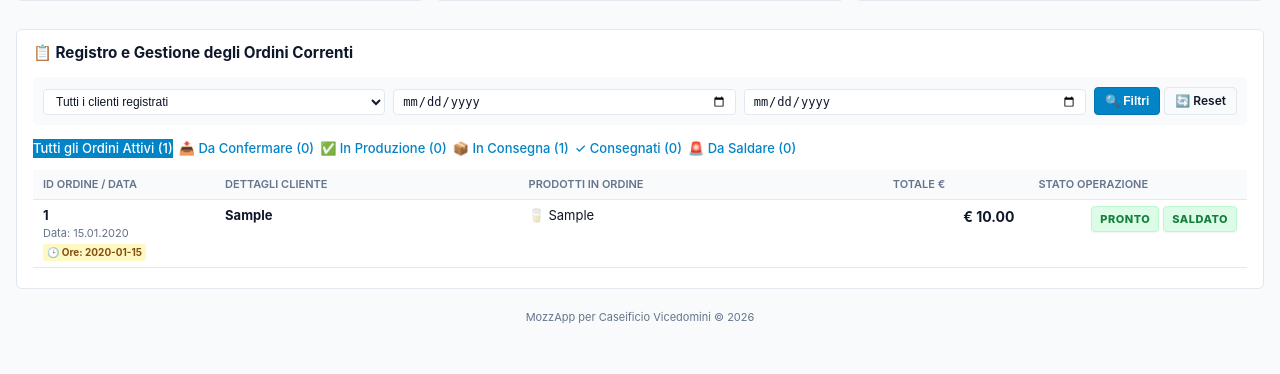
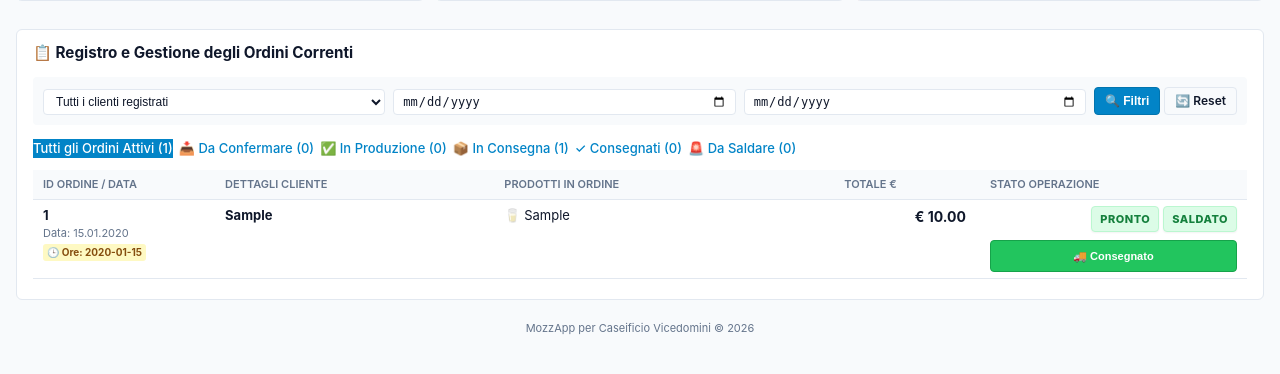
Before and after one commit to landitommaso1001/mozzapp, a Flask app: page /admin/ in a window 1280 px wide. Shown: the part 186-560 px from the top of the page. Run offline with Flask 3, Linux system fonts and the light colour scheme; the visitor is signed in with stand-in values (Sample User, id 1); tables that the repository leaves empty hold one stand-in row (values such as "Sample post").

Commit message:
Add files via upload

```diff
--- a/templates/admin.html
+++ b/templates/admin.html
@@ -4,7 +4,7 @@
     <meta charset="UTF-8">
     <meta name="viewport" content="width=device-width, initial-scale=1.0">
     <title>Caseificio Vicedomini - Pannello Admin</title>
-    <link rel="stylesheet" href="{{ url_for('static', filename='style.css') }}?v=111">
+    <link rel="stylesheet" href="{{ url_for('static', filename='style.css') }}?v=112">
 </head>
 <body>
 
@@ -116,10 +116,10 @@
                     <thead>
                         <tr>
                             <th style="width: 15%; text-align: left;">ID Ordine / Data</th>
-                            <th style="width: 25%; text-align: left;">Dettagli Cliente</th>
-                            <th style="width: 30%; text-align: left;">Prodotti in Ordine</th>
+                            <th style="width: 23%; text-align: left;">Dettagli Cliente</th>
+                            <th style="width: 28%; text-align: left;">Prodotti in Ordine</th>
                             <th style="width: 12%; text-align: right; padding-right: 14px !important;">Totale €</th>
-                            <th style="width: 18%; text-align: right;">Stato Operazione</th>
+                            <th style="width: 22%; text-align: right;">Stato Operazione</th>
                         </tr>
                     </thead>
                     <tbody>
@@ -153,19 +153,29 @@
                                 <strong style="font-size:14px; color:var(--text-dark);">€ {{ '%.2f'|format(o.total) }}</strong>
                             </td>
                             <td style="vertical-align: top; text-align: right;">
-                                <div style="display: inline-flex; flex-direction: column; align-items: flex-end; gap: 6px; width: 100%; min-width: 140px;">
-                                    <div style="display: flex; gap: 4px; flex-wrap: wrap; justify-content: flex-end; margin-bottom: 2px;">
-                                        <span class="role-indicator {% if o.status=='Da Confermare' %}badge-admin{% elif o.status=='Annullato' %}badge-unpaid{% else %}badge-cliente{% endif %}" style="font-size: 10px; padding: 3px 6px;">{{ o.status }}</span>
-                                        <span class="role-indicator" style="font-size: 10px; padding: 3px 6px; background-color:{% if o.payment_status=='Saldato' %}#dcfce7{% else %}#fee2e2{% endif %}; color:{% if o.payment_status=='Saldato' %}#15803d{% else %}#991b1b{% endif %}; border: 1px solid {% if o.payment_status=='Saldato' %}#bbf7d0{% else %}#fca5a5{% endif %};">{{ o.payment_status }}</span>
+                                <!-- 🎯 Main Status/Workflow Wrapper -->
+                                <div style="display: inline-flex; flex-direction: column; align-items: flex-end; gap: 8px; width: 100%;">
+
+                                    <!-- Status Badges Layer: Forced to remain on a single line on desktop views -->
+                                    <div class="desktop-badges-row" style="display: flex; gap: 4px; flex-wrap: nowrap; justify-content: flex-end;">
+                                        <span class="role-indicator {% if o.status=='Da Confermare' %}badge-admin{% elif o.status=='Annullato' %}badge-unpaid{% else %}badge-cliente{% endif %}" style="font-size: 10px; padding: 4px 6px; white-space: nowrap;">
+                                            {{ o.status }}
+                                        </span>
+                                        <span class="role-indicator" style="font-size: 10px; padding: 4px 6px; white-space: nowrap; background-color:{% if o.payment_status=='Saldato' %}#dcfce7{% else %}#fee2e2{% endif %}; color:{% if o.payment_status=='Saldato' %}#15803d{% else %}#991b1b{% endif %}; border: 1px solid {% if o.payment_status=='Saldato' %}#bbf7d0{% else %}#fca5a5{% endif %};">
+                                            {{ o.payment_status }}
+                                        </span>
                                     </div>
-                                    <div style="display: flex; flex-direction: column; gap: 4px; width: 100%; align-items: flex-end; padding: 0; margin: 0; border: none; background: transparent;">
+
+                                    <!-- Action Step Forms Module -->
+                                    <div style="width: 100%; display: flex; flex-direction: column; gap: 4px; align-items: flex-end;">
+
                                         <!-- Step 1: Da Confermare -->
                                         {% if o.status == 'Da Confermare' %}
-                                        <form action="{{ url_for('admin.update_order_status') }}" method="POST" class="workflow-action-form">
+                                        <form action="{{ url_for('admin.update_order_status') }}" method="POST" class="workflow-action-form-grid" style="margin: 0; padding: 0; border: none; background: transparent; box-shadow: none; width: 100%;">
                                             <input type="hidden" name="order_id" value="{{ o.id }}">
                                             <input type="hidden" name="new_status" value="Confermato">
 
-                                            <select name="delivery_time" class="workflow-select-time" required>
+                                            <select name="delivery_time" class="workflow-select-time-split" required style="height: 32px !important; min-height: 32px !important; padding: 2px 4px !important; font-size: 12px !important; text-align: center; border-radius: 4px; width: 100%;">
                                                 <option value="" disabled selected>Ora...</option>
                                                 {% for hour in range(7, 20) %}
                                                     {% set formatted_hour = "%02d:00" | format(hour) %}
@@ -173,16 +183,43 @@
                                                 {% endfor %}
                                             </select>
 
-                                            <button type="submit" class="btn btn-success workflow-btn-confirm">Conferma</button>
+                                            <button type="submit" class="btn btn-success workflow-btn-confirm-split" style="height: 32px !important; min-height: 32px !important; font-size: 11px !important; padding: 4px 8px !important; width: 100%;">Conferma</button>
                                         </form>
 
                                         <form action="{{ url_for('admin.cancel_order') }}" method="POST" onsubmit="return confirm('Annullare l\'ordine?');" style="width: 100%; margin: 0; padding: 0; border: none; background: transparent; box-shadow: none;">
                                             <input type="hidden" name="order_id" value="{{ o.id }}">
-                                            <button type="submit" class="btn btn-danger" style="width: 100% !important; min-height: 42px !important; font-size: 14px !important;">❌ Annulla</button>
+                                            <button type="submit" class="btn btn-danger" style="width: 100% !important; height: 32px !important; min-height: 32px !important; font-size: 11px !important; padding: 4px 8px !important;">❌ Annulla</button>
+                                        </form>
+
+                                        <!-- Step 2: Confermato -->
+                                        {% elif o.status == 'Confermato' %}
+                                        <form action="{{ url_for('admin.update_order_status') }}" method="POST" style="width: 100%; margin: 0; padding: 0; border: none; background: transparent; box-shadow: none;">
+                                            <input type="hidden" name="order_id" value="{{ o.id }}">
+                                            <input type="hidden" name="new_status" value="Pronto">
+                                            <button type="submit" class="btn btn-primary" style="width: 100% !important; height: 32px !important; min-height: 32px !important; font-size: 11px !important;">📦 Pronto</button>
+                                        </form>
+                                        <form action="{{ url_for('admin.cancel_order') }}" method="POST" onsubmit="return confirm('Annullare l\'ordine?');" style="width: 100%; margin: 0; padding: 0; border: none; background: transparent; box-shadow: none;">
+                                            <input type="hidden" name="order_id" value="{{ o.id }}">
+                                            <button type="submit" class="btn btn-danger" style="width: 100% !important; height: 32px !important; min-height: 32px !important; font-size: 11px !important;">❌ Annulla</button>
+                                        </form>
+
+                                        <!-- Step 3: Pronto -->
+                                        {% elif o.status == 'Pronto' %}
+                                        <form action="{{ url_for('admin.update_order_status') }}" method="POST" style="width: 100%; margin: 0; padding: 0; border: none; background: transparent; box-shadow: none;">
+                                            <input type="hidden" name="order_id" value="{{ o.id }}">
+                                            <input type="hidden" name="new_status" value="Consegnato">
+                                            <button type="submit" class="btn btn-success" style="width: 100% !important; height: 32px !important; min-height: 32px !important; font-size: 11px !important;">🚚 Consegnato</button>
+                                        </form>
+
+                                        <!-- Step 4: Consegnato -->
+                                        {% elif o.status == 'Consegnato' and o.payment_status != 'Saldato' %}
+                                        <form action="{{ url_for('admin.mark_order_paid') }}" method="POST" style="width: 100%; margin: 0; padding: 0; border: none; background: transparent; box-shadow: none;">
+                                            <input type="hidden" name="order_id" value="{{ o.id }}">
+                                            <button type="submit" class="btn btn-success" style="width: 100% !important; height: 32px !important; min-height: 32px !important; font-weight:700; font-size: 11px !important;">💶 Salda</button>
                                         </form>
                                         {% endif %}
+                                    </div>
 
-                                    </div>
                                 </div>
                             </td>
                         </tr>
```
